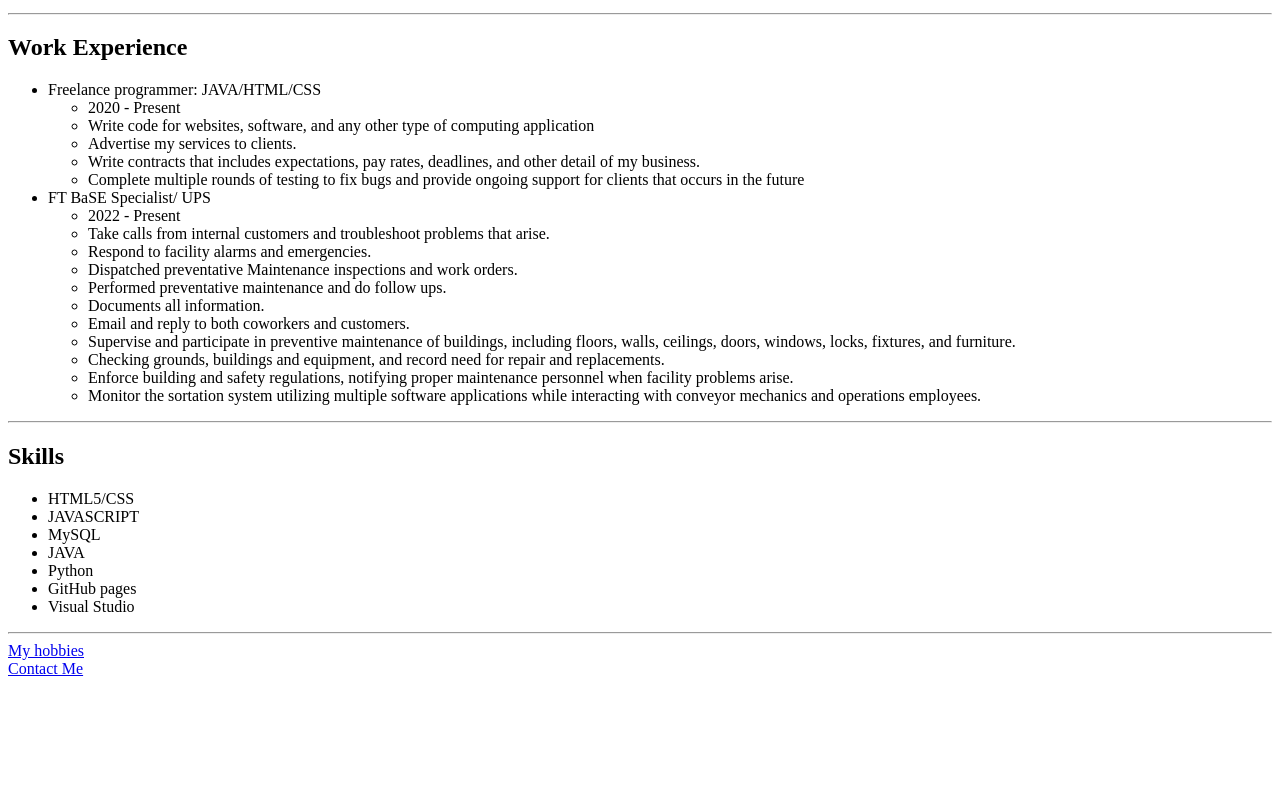
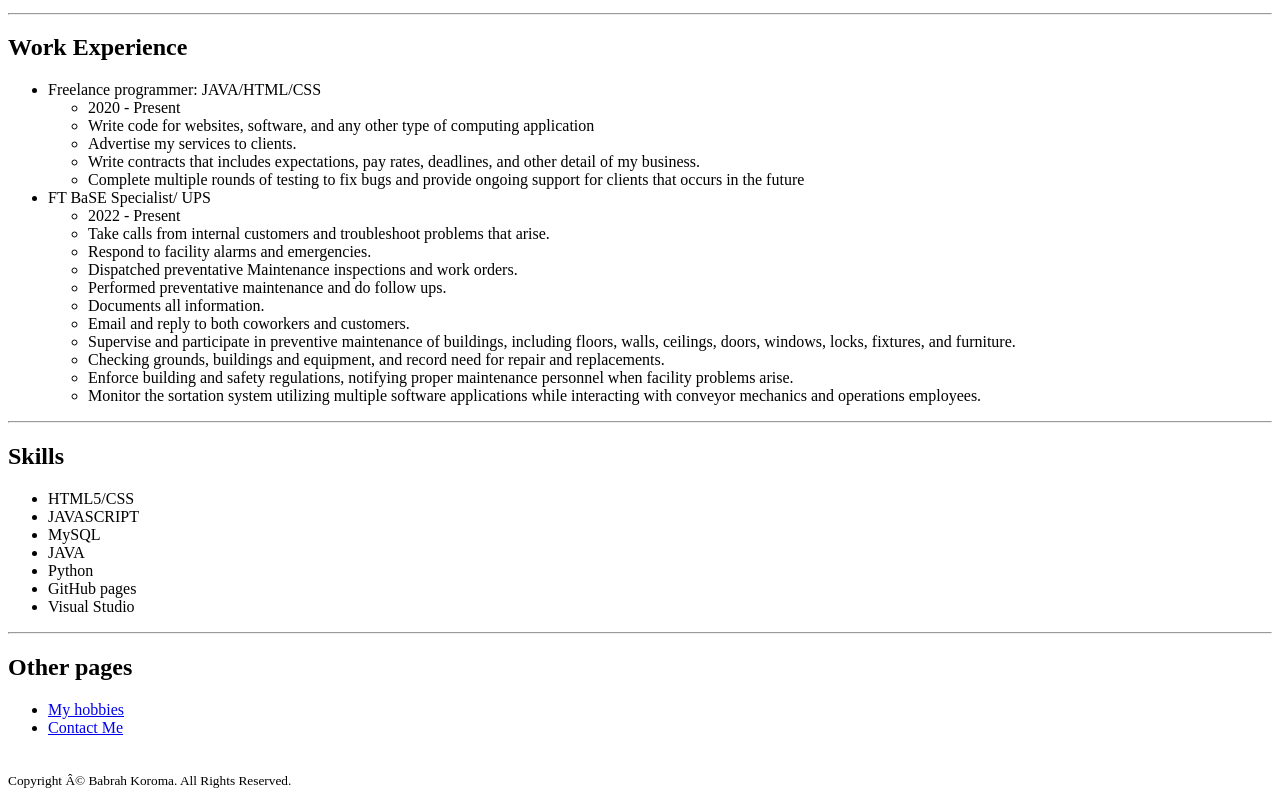
Before and after one commit to Babrah123/html-Resume, a plain HTML site: page index.html in a window 1280 px wide. Shown: the part 625-1422 px from the top of the page. Before the commit the page ends 1311 px from the top, so only its background shows below. Drawn offline with Linux system fonts and the light colour scheme.

Commit message:
Update index.html

```diff
--- a/index.html
+++ b/index.html
@@ -65,8 +65,17 @@
                 <li>Visual Studio</li>
             </ul>
         <hr/>
-        <a href = "./My hobbies.html" >My hobbies</a> <br/>
-        <a href = "./Contact.html" >Contact Me</a>
+        <h2>Other pages</h2>
+            <ul>
+                <li><a href = "./My hobbies.html" >My hobbies</a></li>
+                <li><a href = "./Contact.html" >Contact Me</a></li>
+            </ul>
+
+        <footer>
+            <small><br/>
+              Copyright © Babrah Koroma. All Rights Reserved.
+            </small>
+          </footer>
     </body>
 
 </html>
```
